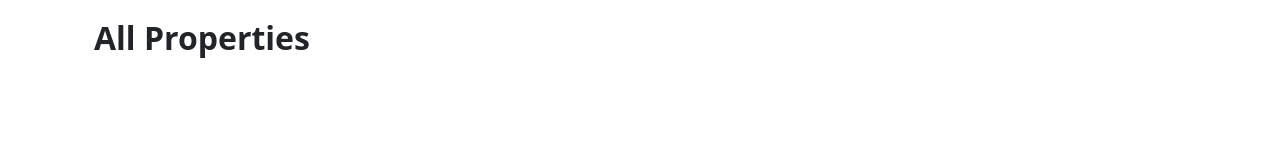
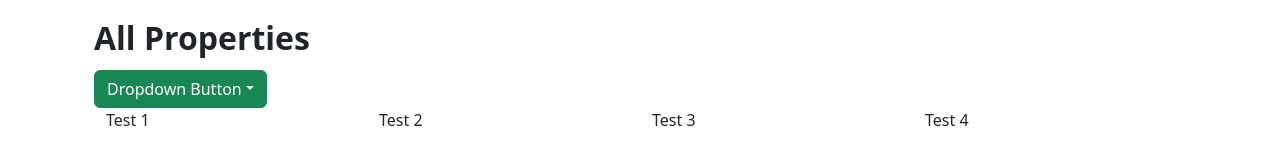
Before and after one commit to KaylaPosthumusOW/DV200_Group-Activity-Week-2, a React (Create React App) app in the folder groupactivity/: page / in a window 1280 px wide. Shown: the part 674-838 px from the top of the page. Built offline with nearby package versions, Linux system fonts and the light colour scheme.

Commit message:
Added Bootstrap React

```diff
--- a/groupactivity/package.json
+++ b/groupactivity/package.json
@@ -8,6 +8,7 @@
     "@testing-library/user-event": "^13.5.0",
     "bootstrap": "^5.3.3",
     "react": "^18.3.1",
+    "react-bootstrap": "^2.10.2",
     "react-dom": "^18.3.1",
     "react-router-dom": "^6.23.0",
     "react-scripts": "5.0.1",
--- a/groupactivity/src/pages/HomePage.jsx
+++ b/groupactivity/src/pages/HomePage.jsx
@@ -1,6 +1,11 @@
 import "bootstrap/dist/css/bootstrap.min.css";
 import Navbar from "../components/Navbar";
 import heroHouseImg from "../assets/houseHero.png";
+
+import Container from "react-bootstrap/Container";
+import Row from "react-bootstrap/Row";
+import Col from "react-bootstrap/Col";
+import Dropdown from "react-bootstrap/Dropdown";
 
 function HomePage() {
   return (
@@ -35,6 +40,25 @@ function HomePage() {
         <div className="row flex-lg-row-reverse align-items-center g-5 py-5">
           <div className="col-12">
             <h2 className="display-8 fw-bold lh-1 mb-3">All Properties</h2>
+            <Dropdown>
+              <Dropdown.Toggle variant="success" id="dropdown-basic">
+                Dropdown Button
+              </Dropdown.Toggle>
+
+              <Dropdown.Menu>
+                <Dropdown.Item href="#/action-1">Action</Dropdown.Item>
+                <Dropdown.Item href="#/action-2">Another action</Dropdown.Item>
+                <Dropdown.Item href="#/action-3">Something else</Dropdown.Item>
+              </Dropdown.Menu>
+            </Dropdown>
+            <Container>
+              <Row>
+                <Col>Test 1</Col>
+                <Col>Test 2</Col>
+                <Col>Test 3</Col>
+                <Col>Test 4</Col>
+              </Row>
+            </Container>
           </div>
           <div className="col-12"></div>
         </div>
```
Also changed, not shown: 1 other file (tests, documents, lock files or other folders).
